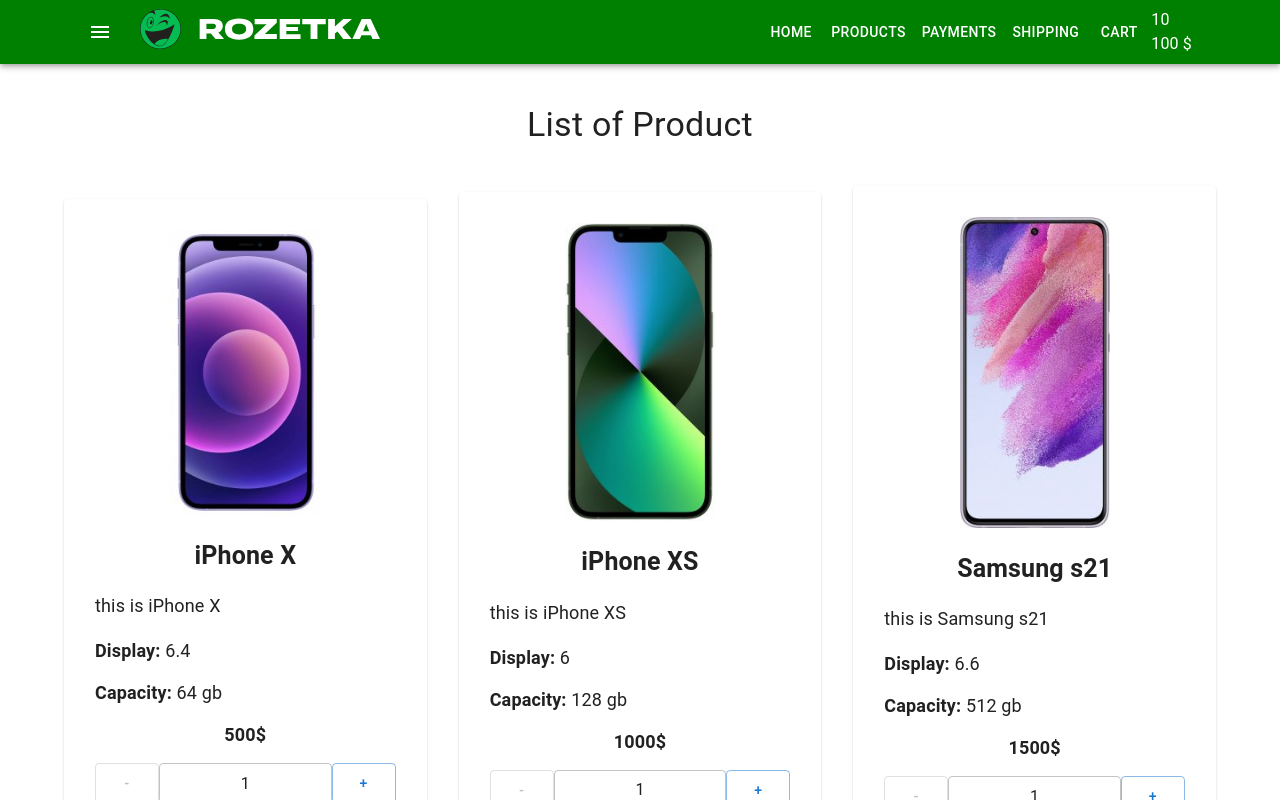
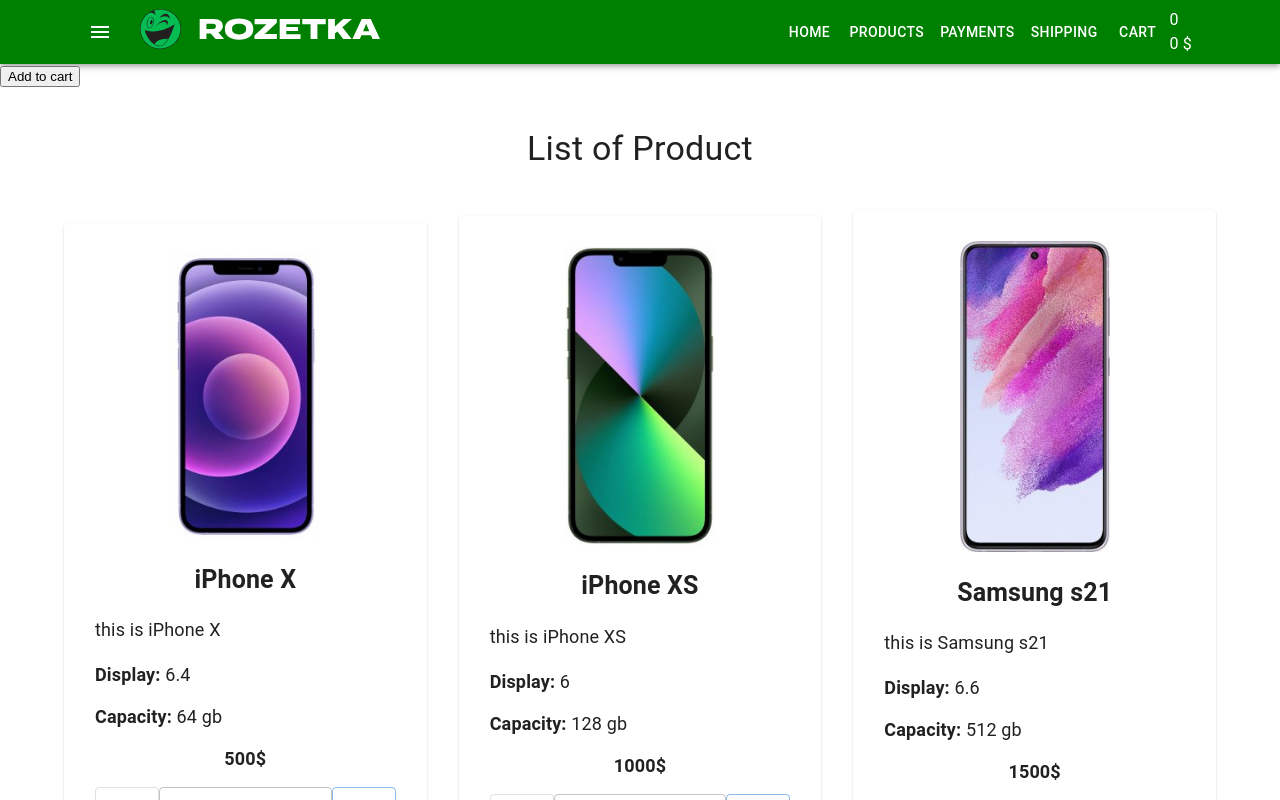
Before and after one commit to StasKostak/React-Shop-Project, a React (Create React App) app: page / in a window 1280 px wide. Shown: the top 800 px of the page. Built offline with nearby package versions, Linux system fonts and the light colour scheme; the HTML template or start-up script is replaced by a standard one.

Commit message:
cart function

```diff
--- a/src/container/App/App.tsx
+++ b/src/container/App/App.tsx
@@ -11,13 +11,24 @@
 
 const App = () => {
     const [cartData, setCartData] = useState<CartDataProps>({
-        totalCount: 10,
-        totalPrice: 100,
+        totalCount: 0,
+        totalPrice: 0,
     })
+
+    const addProductToCart = (total: number, price: number) => {
+        setCartData((prevState: CartDataProps) => ({
+            totalCount: prevState.totalCount + total,
+            totalPrice: prevState.totalPrice + total * price,
+        }))
+    }
+
     return (
         <StyledEngineProvider injectFirst>
             <CssBaseline />
             <Header cartData={cartData} />
+            <button onClick={() => addProductToCart(5, 500)}>
+                Add to cart
+            </button>
             <Main />
         </StyledEngineProvider>
     )
```
